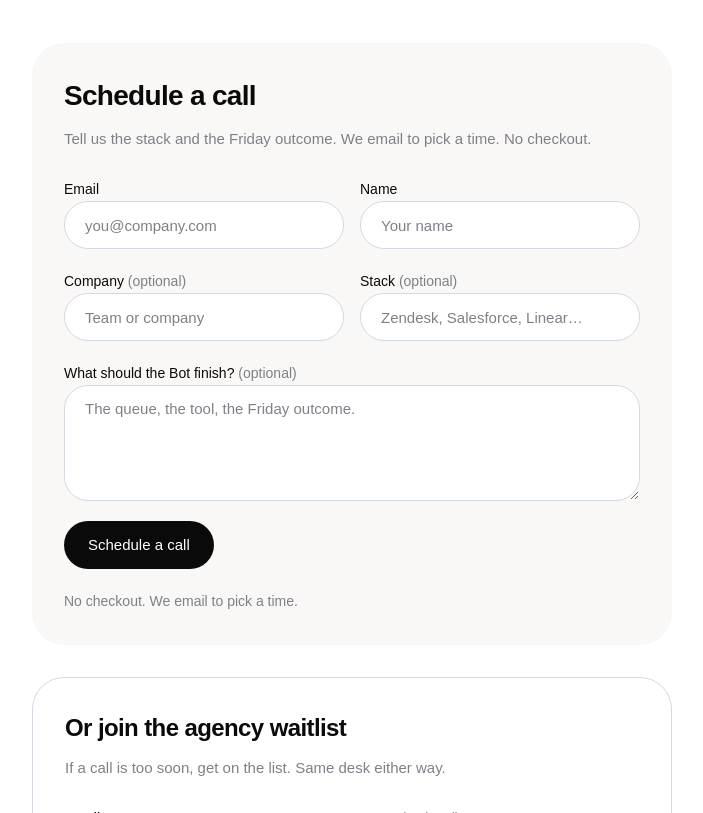
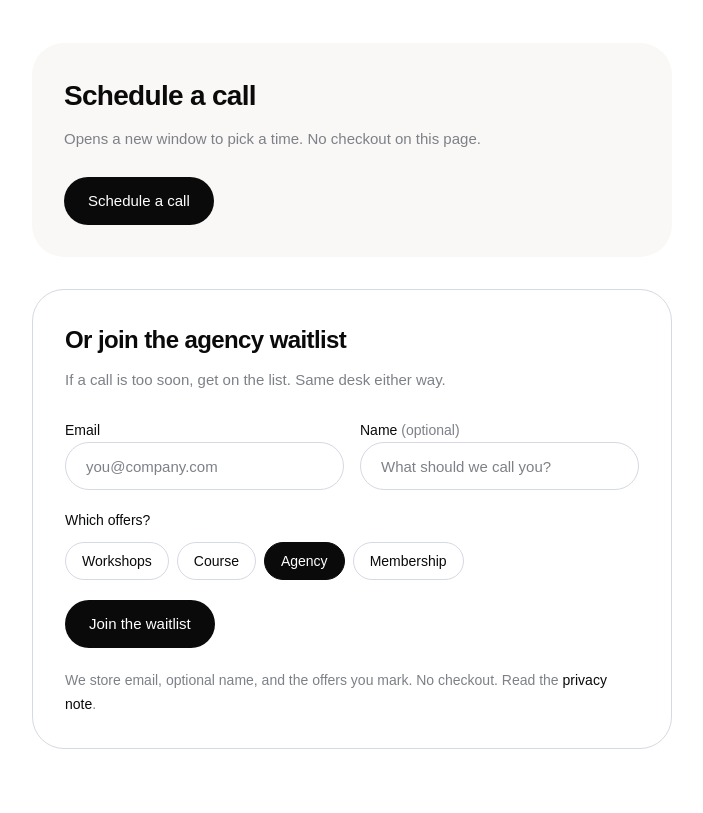
Before and after one commit to sntslol/bots-how, a Next.js app: page /agency in a window 1280 px wide. Shown: the part 620-1433 px from the top of the page, without its empty margins (288-991 px from the left). Built offline with nearby package versions, Linux system fonts and the light colour scheme; a web font is replaced by a local one.

Commit message:
feat: www canonical and Cal.com placeholder
* feat: canonical www.bots.how and Cal.com placeholder CTA

* fix: type RootLayout children without generated LayoutProps

```diff
--- a/app/agency/page.tsx
+++ b/app/agency/page.tsx
@@ -45,8 +45,7 @@ export default function AgencyPage() {
             Schedule a call
           </h2>
           <p className="mt-2 text-[15px] leading-7 text-fog">
-            Tell us the stack and the Friday outcome. We email to pick a time.
-            No checkout.
+            Opens a new window to pick a time. No checkout on this page.
           </p>
           <div className="mt-6">
             <ScheduleCallForm />
--- a/app/layout.tsx
+++ b/app/layout.tsx
@@ -1,4 +1,5 @@
 import type { Metadata } from "next";
+import type { ReactNode } from "react";
 import { SiteFooter } from "@/components/site-footer";
 import { SiteHeader } from "@/components/site-header";
 import { geistMono } from "@/lib/fonts";
@@ -41,7 +42,7 @@ export const metadata: Metadata = {
   },
 };
 
-export default function RootLayout({ children }: LayoutProps<"/">) {
+export default function RootLayout({ children }: { children: ReactNode }) {
   return (
     <html
       lang="en"
--- a/components/schedule-call-form.tsx
+++ b/components/schedule-call-form.tsx
@@ -1,203 +1,16 @@
-"use client";
-
-import { useState } from "react";
-import { Button } from "@/components/ui/button";
-import { Input } from "@/components/ui/input";
-import { Label } from "@/components/ui/label";
+import { buttonVariants } from "@/components/ui/button";
+import { site } from "@/lib/site";
 import { cn } from "@/lib/utils";
 
-type Fields = {
-  email: string;
-  name: string;
-  company: string;
-  stack: string;
-  notes: string;
-};
-
 export function ScheduleCallForm() {
-  const [fields, setFields] = useState<Fields>({
-    email: "",
-    name: "",
-    company: "",
-    stack: "",
-    notes: "",
-  });
-  const [status, setStatus] = useState<
-    "idle" | "submitting" | "success" | "exists" | "error" | "disconnected"
-  >("idle");
-  const [message, setMessage] = useState("");
-
-  async function onSubmit(event: React.FormEvent<HTMLFormElement>) {
-    event.preventDefault();
-    setStatus("submitting");
-    setMessage("");
-
-    const notes = [
-      fields.company && `Company: ${fields.company}`,
-      fields.stack && `Stack: ${fields.stack}`,
-      fields.notes && `Ask: ${fields.notes}`,
-    ]
-      .filter(Boolean)
-      .join("\n");
-
-    try {
-      const response = await fetch("/api/waitlist", {
-        method: "POST",
-        headers: { "Content-Type": "application/json" },
-        body: JSON.stringify({
-          email: fields.email,
-          name: fields.name,
-          offers: ["agency-call"],
-          notes,
-        }),
-      });
-      const data = (await response.json()) as {
-        ok?: boolean;
-        error?: string;
-        already?: boolean;
-      };
-
-      if (response.status === 503) {
-        setStatus("disconnected");
-        setMessage(
-          data.error ??
-            "The waitlist is not connected yet. Try again later — no row was saved.",
-        );
-        return;
-      }
-
-      if (!response.ok || !data.ok) {
-        setStatus("error");
-        setMessage(data.error ?? "Could not save the request. Try again.");
-        return;
-      }
-
-      setStatus(data.already ? "exists" : "success");
-      setMessage(
-        data.already
-          ? "We already have this email for a call. We'll reach out."
-          : "Got it. We'll email to schedule a call.",
-      );
-    } catch {
-      setStatus("error");
-      setMessage("Network error. Nothing was saved — try again.");
-    }
-  }
-
-  const done = status === "success" || status === "exists";
-
   return (
-    <form onSubmit={onSubmit} className="space-y-5 text-left">
-      <div className="grid gap-4 sm:grid-cols-2">
-        <div className="space-y-2">
-          <Label htmlFor="call-email">Email</Label>
-          <Input
-            id="call-email"
-            name="email"
-            type="email"
-            required
-            autoComplete="email"
-            placeholder="you@company.com"
-            value={fields.email}
-            onChange={(event) =>
-              setFields((current) => ({ ...current, email: event.target.value }))
-            }
-          />
-        </div>
-        <div className="space-y-2">
-          <Label htmlFor="call-name">Name</Label>
-          <Input
-            id="call-name"
-            name="name"
-            type="text"
-            required
-            autoComplete="name"
-            placeholder="Your name"
-            value={fields.name}
-            onChange={(event) =>
-              setFields((current) => ({ ...current, name: event.target.value }))
-            }
-          />
-        </div>
-      </div>
-      <div className="grid gap-4 sm:grid-cols-2">
-        <div className="space-y-2">
-          <Label htmlFor="call-company">
-            Company <span className="font-normal text-fog">(optional)</span>
-          </Label>
-          <Input
-            id="call-company"
-            name="company"
-            type="text"
-            autoComplete="organization"
-            placeholder="Team or company"
-            value={fields.company}
-            onChange={(event) =>
-              setFields((current) => ({
-                ...current,
-                company: event.target.value,
-              }))
-            }
-          />
-        </div>
-        <div className="space-y-2">
-          <Label htmlFor="call-stack">
-            Stack <span className="font-normal text-fog">(optional)</span>
-          </Label>
-          <Input
-            id="call-stack"
-            name="stack"
-            type="text"
-            placeholder="Zendesk, Salesforce, Linear…"
-            value={fields.stack}
-            onChange={(event) =>
-              setFields((current) => ({ ...current, stack: event.target.value }))
-            }
-          />
-        </div>
-      </div>
-      <div className="space-y-2">
-        <Label htmlFor="call-notes">
-          What should the Bot finish?{" "}
-          <span className="font-normal text-fog">(optional)</span>
-        </Label>
-        <textarea
-          id="call-notes"
-          name="notes"
-          rows={4}
-          placeholder="The queue, the tool, the Friday outcome."
-          value={fields.notes}
-          onChange={(event) =>
-            setFields((current) => ({ ...current, notes: event.target.value }))
-          }
-          className="flex w-full rounded-[1.5rem] border border-dove bg-white px-5 py-3 text-[15px] text-jet placeholder:text-fog transition-colors focus-visible:outline-none focus-visible:ring-2 focus-visible:ring-jet/15"
-        />
-      </div>
-      <Button
-        type="submit"
-        size="lg"
-        disabled={status === "submitting" || done}
-        className="w-full sm:w-auto"
-      >
-        {status === "submitting" ? "Saving…" : done ? "Saved" : "Schedule a call"}
-      </Button>
-      {message ? (
-        <p
-          role="status"
-          className={cn(
-            "text-sm leading-6",
-            status === "disconnected" || status === "error"
-              ? "text-[#b42318]"
-              : "text-fog",
-          )}
-        >
-          {message}
-        </p>
-      ) : (
-        <p className="text-sm leading-6 text-fog">
-          No checkout. We email to pick a time.
-        </p>
-      )}
-    </form>
+    <a
+      href={site.cal}
+      target="_blank"
+      rel="noreferrer"
+      className={cn(buttonVariants({ variant: "jet", size: "lg" }), "w-full sm:w-auto")}
+    >
+      Schedule a call
+    </a>
   );
 }
--- a/lib/site.ts
+++ b/lib/site.ts
@@ -1,11 +1,12 @@
 export const site = {
   name: "bots.how",
-  url: "https://bots.how",
+  url: "https://www.bots.how",
   title: "Grok Bots that finish the work",
   description:
     "A Grok Bot agency. Paid workshops, a course, and custom Bots for teams that already have work to do.",
-  community: "https://grokbot.community",
+  community: "https://www.grokbot.community",
   discord: "https://discord.gg/7g4PBPM4Fs",
+  cal: "https://cal.com/placeholder",
 } as const;
 
 export const offers = [
--- a/next.config.ts
+++ b/next.config.ts
@@ -3,6 +3,16 @@ import type { NextConfig } from "next";
 const nextConfig: NextConfig = {
   poweredByHeader: false,
   agentRules: false,
+  async redirects() {
+    return [
+      {
+        source: "/:path*",
+        has: [{ type: "host", value: "bots.how" }],
+        destination: "https://www.bots.how/:path*",
+        permanent: false,
+      },
+    ];
+  },
 };
 
 export default nextConfig;
```
